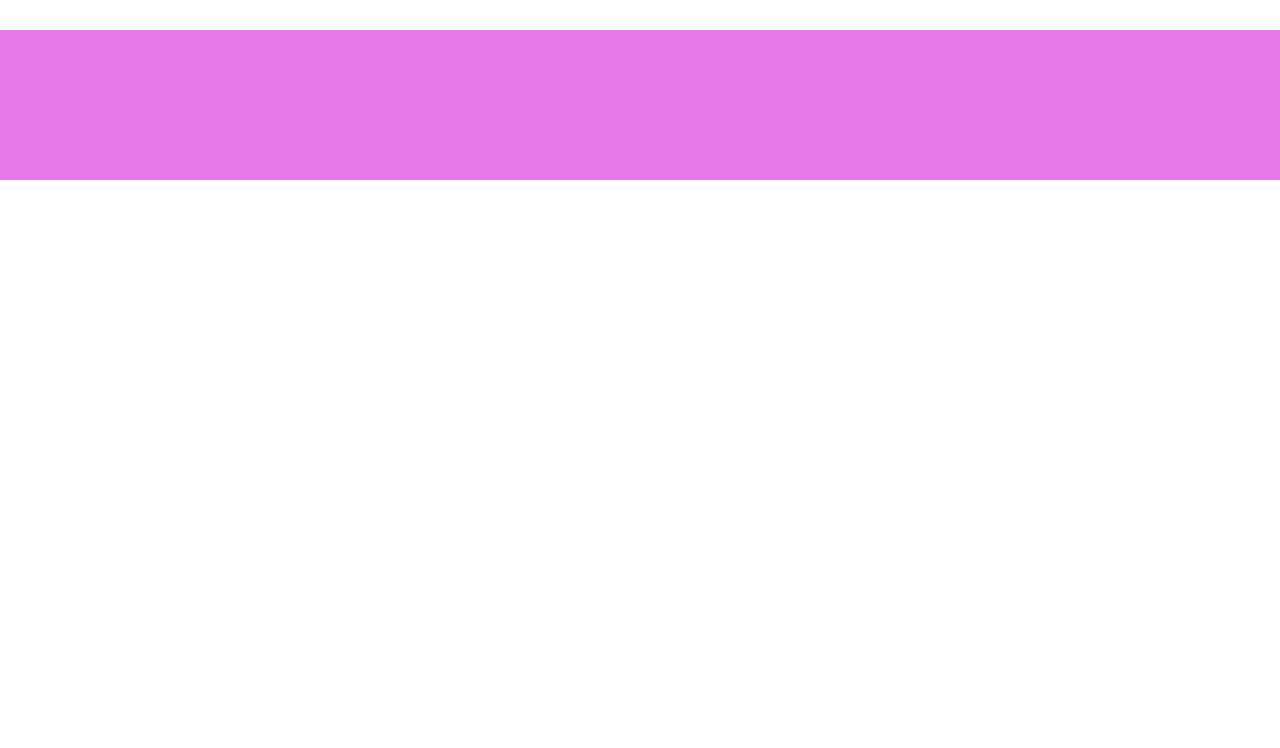
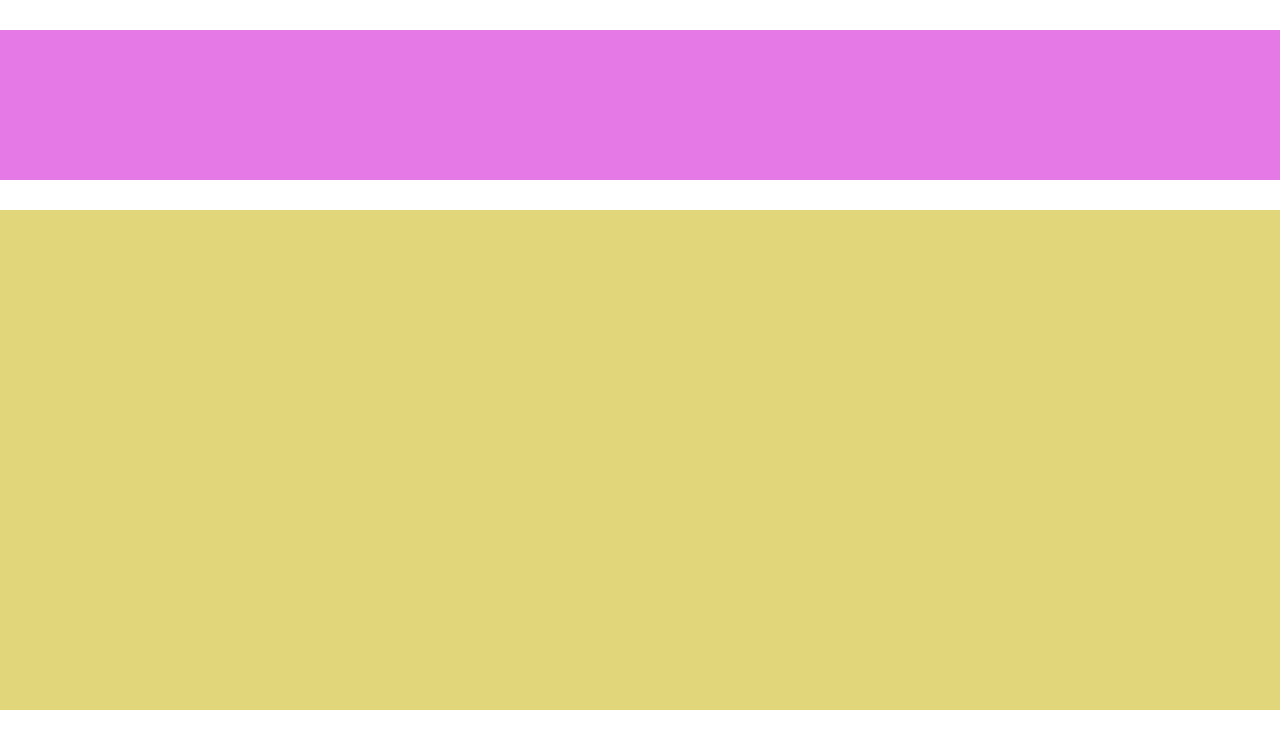
Before and after one commit to bertoldimatteo/htmlcss-struttura-wp, a plain HTML site: page index.html in a window 1280 px wide. Drawn offline with Linux system fonts and the light colour scheme.

Commit message:
add box giallo main 1 sezione

```diff
--- a/css/style.css
+++ b/css/style.css
@@ -6,10 +6,18 @@
     box-sizing: border-box ;
 }
 
-.header-box {
+.box {
     max-width: 1440px;
-    min-height: 150px;
     margin: auto;
-    background-color: #e579e6;
     margin-top: 30px;
 }
+
+.header-box {
+    min-height: 150px;
+    background-color: #e579e6;
+}
+
+.yellow-box {
+    min-height: 500px;
+    background-color: #e1d67a;
+}
--- a/index.html
+++ b/index.html
@@ -9,10 +9,22 @@
 </head>
 <body>
     <head>
-        <div class="header-box"></div>
+        <div class="box header-box"></div>
     </head>
 
-    <main></main>
+    <main>
+        <!-- box singolo giallo -->
+        <section class="box yellow-box">
+
+        </section>
+        <!-- /box singolo giallo -->
+
+        <!-- box con 3 divisioni -->
+        <section>
+
+        </section>
+        <!-- /box con 3 divisioni -->
+    </main>
 
     <footer></footer>
 
```
